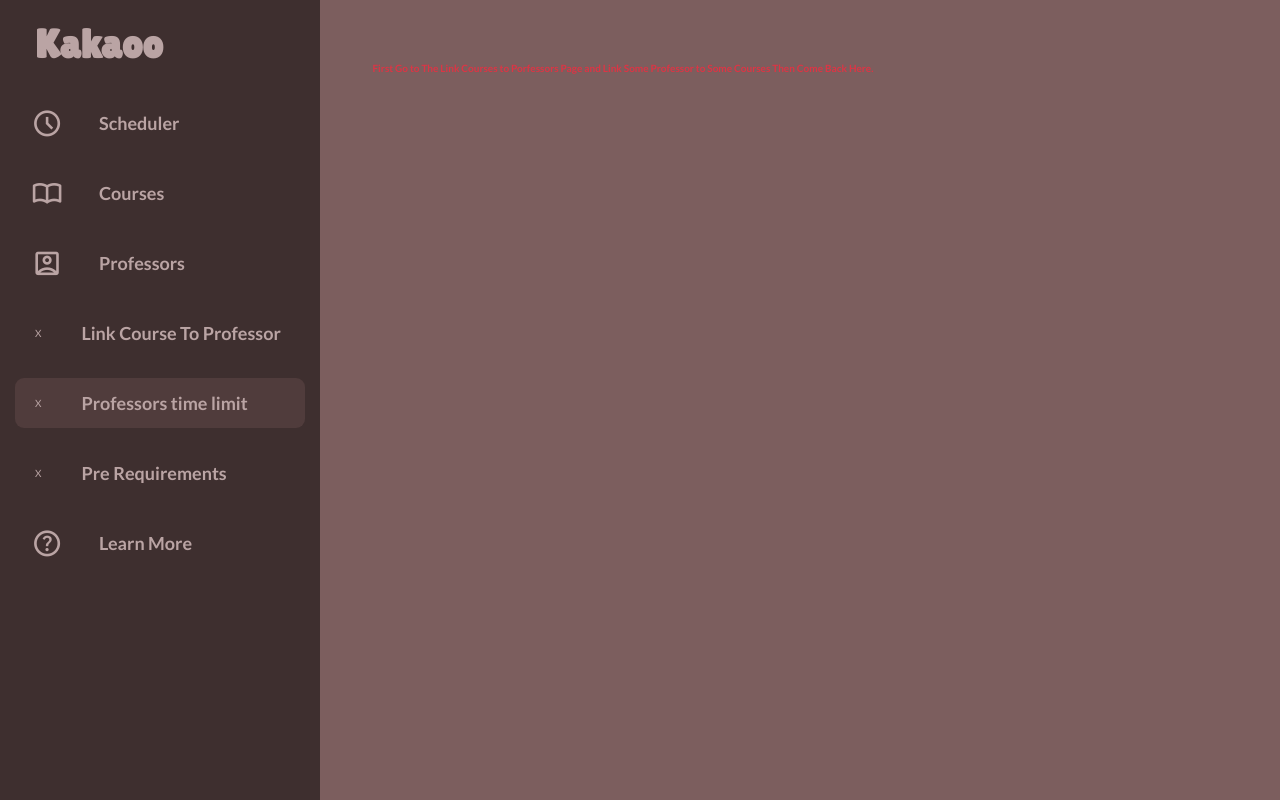
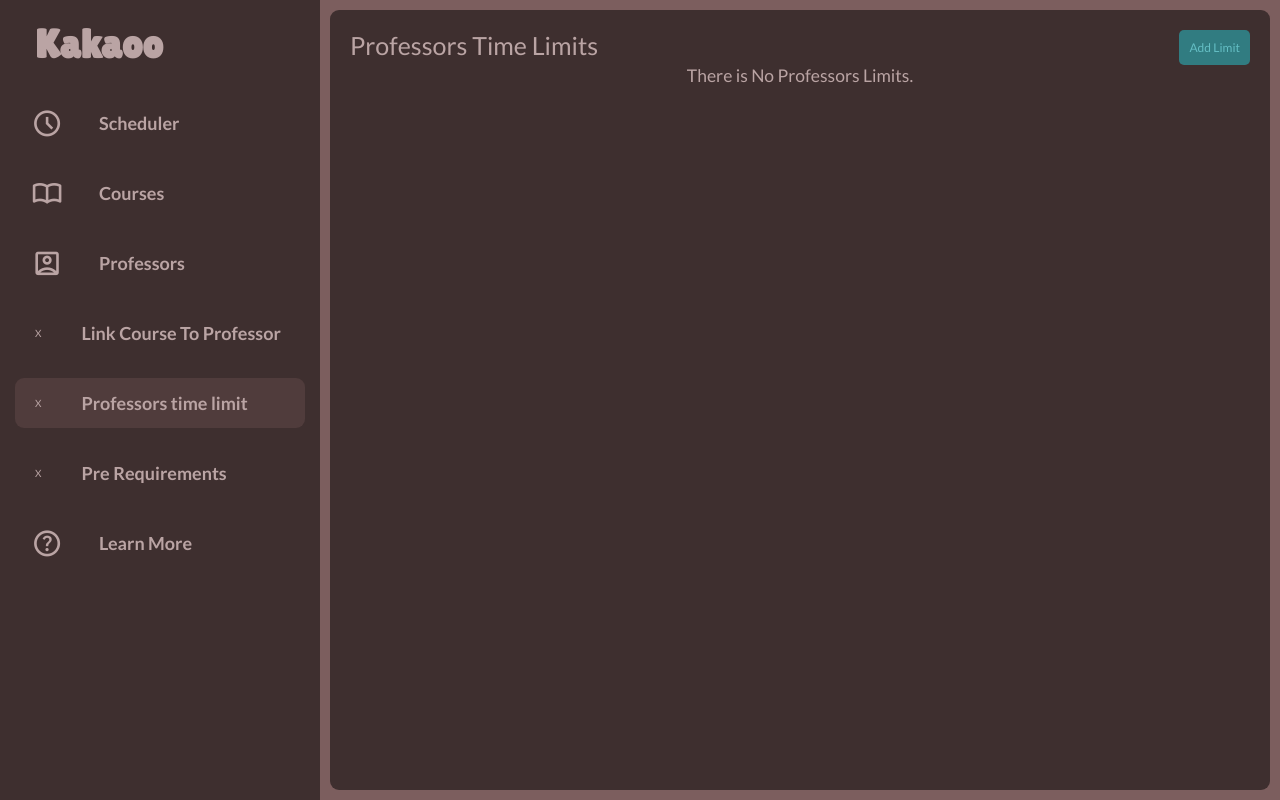
Before and after one commit to mehdee81/kakaoo, a Django app: page /professors_limit in a window 1280 px wide. Run offline with Django 4.2, Linux system fonts and the light colour scheme; data that the repository does not hold is empty; some libraries are stand-ins or nearby versions.

Commit message:
Complete Professors Limit Page

```diff
--- a/app/static/scheduler/css/style.css
+++ b/app/static/scheduler/css/style.css
@@ -409,6 +409,7 @@ select {
     padding: 3rem 5rem;
     box-shadow: .1rem .1rem 5rem var(--color-grey-200);
     border-radius: 10px;
+    z-index: 10;
 }
 
 .close-button {
@@ -423,3 +424,12 @@ select {
 .hidden {
     display: none;
 }
+
+.table-week {
+    grid-template-columns: 2fr 2fr 2fr 2fr 2fr 2fr !important;
+}
+
+.table-week--item {
+    border-bottom: black 2rem;
+    align-items: center;
+}
--- a/app/templates/scheduler/professors_limit.html
+++ b/app/templates/scheduler/professors_limit.html
@@ -2,45 +2,17 @@
 {% block page_title %} Professors Time Management {% endblock %}
 
 {% block page_body %}
-<div class="container p-lg-5">
-    <div class="row">
-        {% if profs_limit %}
-        <div class="col-12 col-lg">
-            <table class="table table-dark table-striped table-bordered">
-                <thead>
-                    <tr>
-                        <th>Day/Time</th>
-                        <th>8:30</th>
-                        <th>10:30</th>
-                        <th>13:30</th>
-                        <th>15:30</th>
-                        <th>17:30</th>
-                    </tr>
-                </thead>
-                <tbody>
-                    {% for day, times in schedule.items %}
-                    <tr>
-                        <th>{{ day }}</th>
-                        {% for time, professors in times.items %}
-                        <td>
-                            {% for professor, id in professors %}
-                            <b><a id="prof_in_limit_page" href="{% url 'delete_professors_limit' id %}">{{ professor }} <br>
-                                </a></b>
-                            {% endfor %}
-                        </td>
-                        {% endfor %}
-                    </tr>
-                    {% endfor %}
-                </tbody>
-            </table>
+<div class="mymodal absolute-center hidden">
+    <div class="table-heading">
+        <h2>Add Limit</h2>
+        <span
+            class="material-symbols-outlined close-button"
+            style="position: absolute; top: 1rem; left: 1rem"
+        >
+            close
+        </span>
     </div>
-        {% endif %}
-        {% if professors %}
-        <div class="col-12 col-lg">
-            <h3>Limit a Professor</h3>
-            <b class="text-danger">if you can not see some professor, you should to go to the <b class="text-dark">Link
-                    Courses to Porfessors</b> page and link courses to target professors.</b>
-            <hr>
+    <br />
     <form method="POST" action="{% url 'add_professors_limit' %}">
         {% csrf_token %}
         <div class="mb-3">
@@ -71,10 +43,82 @@
                 <option value="17:30">17:30</option>
             </select>
         </div>
-                <button type="submit" class="btn btn-primary">Submit</button>
+        <button type="submit" class="primary-button">Submit</button>
     </form>
 </div>
+<div class="main-up">
+    <div class="table-heading">
+        <h1>Professors Time Limits</h1>
+        <button id="toggle-modal" class="primary-button">Add Limit</button>
+    </div>
+    {% if profs_limit %}
+    <div class="table-main-header table-week">
+        <p>Day/Time</p>
+        <p>8:30</p>
+        <p>10:30</p>
+        <p>13:30</p>
+        <p>15:30</p>
+        <p>17:30</p>
+    </div>
+    <form action="#" id="all_courses_form">
+        {% csrf_token %}
+        <div class="table-main">
+            <div class="table-main-body">
+                {% for day, times in schedule.items %}
+                <div class="table-main-body--item table-week table-week--item">
+                    <p>{{day}}</p>
+                    {% for time, professors in times.items %}
+                    <p>
+
+                        {% for professor, id in professors %}
+                        <a id="prof_in_limit_page" href="{% url 'delete_professors_limit' id %}">{{ professor }} <br>
+                            </a>
+                        {% endfor %}
+                    </p>
+                        {% endfor %}
+                    </tr>
+
+
+                </div>
+                <hr/>
+                {% endfor %}
+            </div>
+        </div>
+    </form>
     {% else %}
+    <h3 class="text-center">There is No Professors Limits.<h3/>
+    {% endif %}
+</div>
+<script>
+    var isToggled = true;
+    var modalToggleButton = document.getElementById("toggle-modal");
+    var modal = document.getElementsByClassName("mymodal")[0];
+    var closeButton = document.getElementsByClassName("close-button")[0];
+
+    function toggle() {
+        isToggled = !isToggled;
+        if (isToggled) {
+            modal.classList.add("hidden");
+        } else {
+            modal.classList.remove("hidden");
+        }
+    }
+
+    modalToggleButton.addEventListener("click", () => {
+        toggle();
+    });
+
+    closeButton.addEventListener("click", () => {
+        toggle();
+    });
+</script>
+
+
+            <!-- <b class="text-danger">if you can not see some professor, you should to go to the <b class="text-dark">Link
+                    Courses to Porfessors</b> page and link courses to target professors.</b>
+            <hr> -->
+
+        <!-- {% else
         <div class="container p-5">
             <p class="text-danger">
                 <b>
@@ -82,7 +126,7 @@
                 </b>
             </p>
         </div>
-        {% endif %}
+        {% endif  -->
     </div>
 </div>
 {% endblock %}
```
Lines whose indentation alone changed are shown as unchanged.
